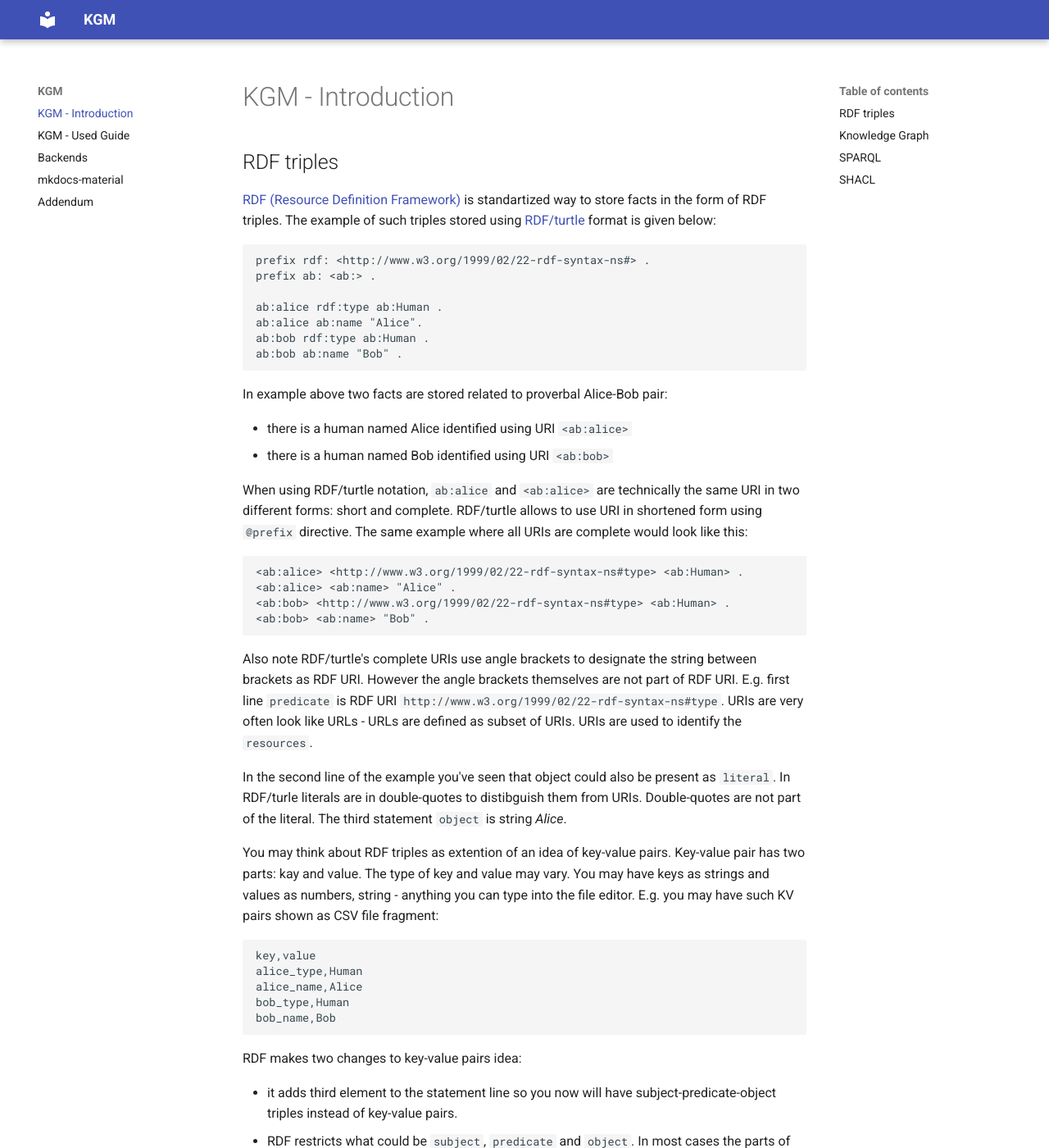
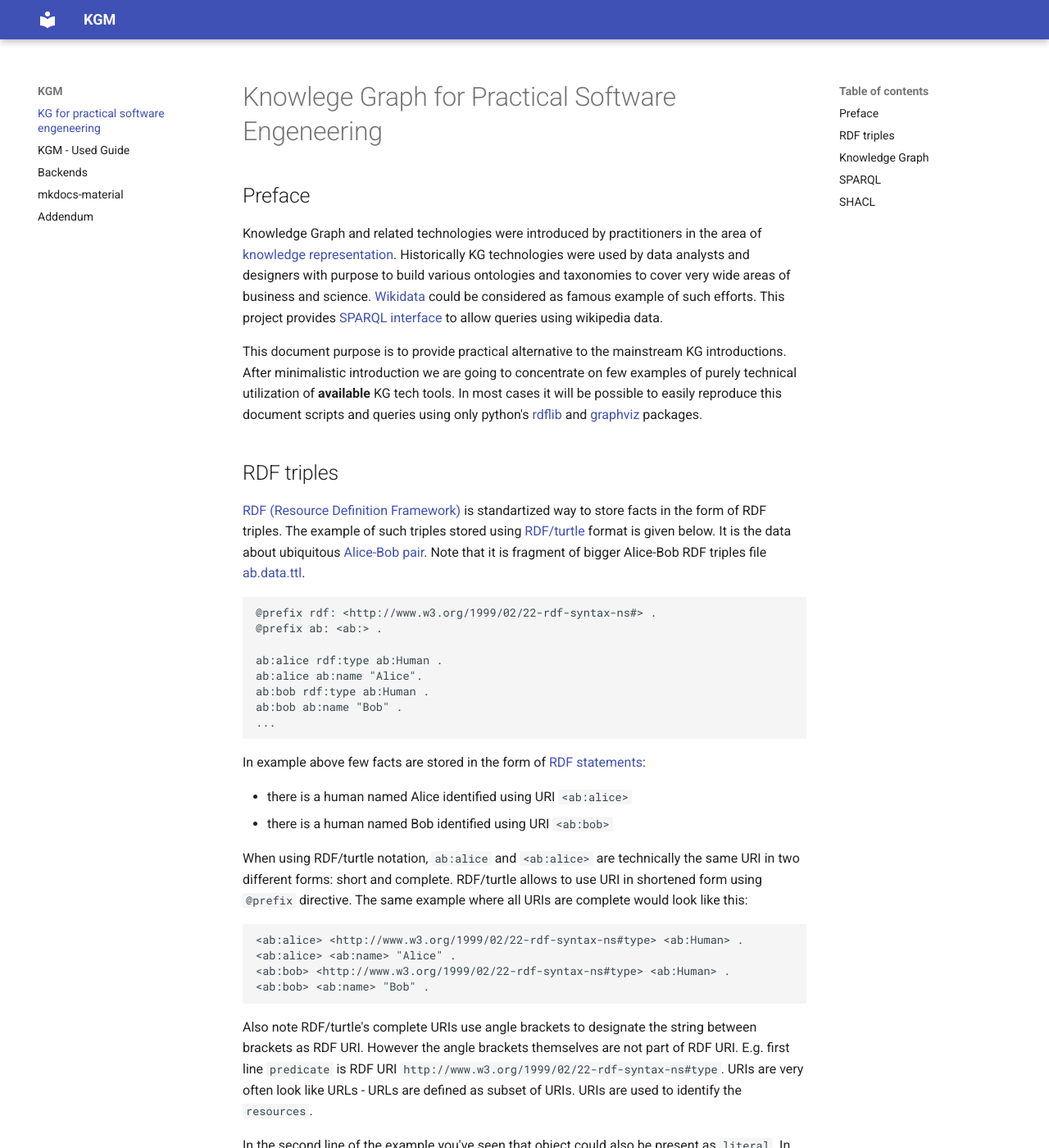
Before and after one commit to GeiselSoftware/kgm, an MkDocs documentation site: the page built from docs/docs/kgm-introduction.md, in a window 1280 px wide and 1400 px high. Shown: the whole window at 82% size. Built offline with MkDocs 1.6.1 and Material for MkDocs 9.7.7, drawn with Linux system fonts in a browser that asks for light colours; some of the changed text lies outside the part shown.

Commit message:
more text to docs, wip

````diff
--- a/docs/docs/kgm-introduction.md
+++ b/docs/docs/kgm-introduction.md
@@ -1,20 +1,27 @@
-# KGM - Introduction
+# Knowlege Graph for Practical Software Engeneering
+
+## Preface
+
+Knowledge Graph and related technologies were introduced by practitioners in the area of [knowledge representation](https://en.wikipedia.org/wiki/Knowledge_representation_and_reasoning). Historically KG technologies were used by data analysts and designers with purpose to build various ontologies and taxonomies to cover very wide areas of business and science. [Wikidata](https://www.wikidata.org/wiki/Wikidata:Main_Page) could be considered as famous example of such efforts. This project provides [SPARQL interface](https://www.wikidata.org/wiki/Wikidata:Request_a_query#Help_with_a_query) to allow queries using wikipedia data.
+
+This document purpose is to provide practical alternative to the mainstream KG introductions. After minimalistic introduction we are going to concentrate on few examples of purely technical utilization of **available** KG tech tools. In most cases it will be possible to easily reproduce this document scripts and queries using only python's [rdflib](https://pypi.org/project/rdflib/) and [graphviz](https://pypi.org/project/graphviz/) packages.
 
 ## RDF triples
 
-[RDF (Resource Definition Framework)](https://en.wikipedia.org/wiki/Resource_Description_Framework) is standartized way to store facts in the form of RDF triples. The example of such triples stored using [RDF/turtle](https://en.wikipedia.org/wiki/Turtle_(syntax)) format is given below:
+[RDF (Resource Definition Framework)](https://en.wikipedia.org/wiki/Resource_Description_Framework) is standartized way to store facts in the form of RDF triples. The example of such triples stored using [RDF/turtle](https://en.wikipedia.org/wiki/Turtle_(syntax)) format is given below. It is the data about ubiquitous [Alice-Bob pair](https://en.wikipedia.org/wiki/Alice_and_Bob). Note that it is fragment of bigger Alice-Bob RDF triples file [ab.data.ttl](/kgm/sparql-example/ab.data.ttl).
 
 ```
-prefix rdf: <http://www.w3.org/1999/02/22-rdf-syntax-ns#> .
-prefix ab: <ab:> .
+@prefix rdf: <http://www.w3.org/1999/02/22-rdf-syntax-ns#> .
+@prefix ab: <ab:> .
 
 ab:alice rdf:type ab:Human .
 ab:alice ab:name "Alice".
 ab:bob rdf:type ab:Human .
 ab:bob ab:name "Bob" .
+...
 ```
 
-In example above two facts are stored related to proverbal Alice-Bob pair:
+In example above few facts are stored in the form of [RDF statements](https://www.w3.org/TR/rdf11-primer/#section-triple):
 
  - there is a human named Alice identified using URI `<ab:alice>`
  - there is a human named Bob identified using URI `<ab:bob>`
@@ -49,10 +56,18 @@
 
 ## Knowledge Graph
 
-Set of [RDF (Resource Definition Framework)](https://en.wikipedia.org/wiki/Resource_Description_Framework) triples can be tought of as [knowledge graph](https://en.wikipedia.org/wiki/Knowledge_graph). [Alice-Bob example RDF triples](/kgm/sparql-example/ab.data.ttl) can be presented as graph below:
+Set of RDF triples can be tought of as [Knowledge Graph](https://en.wikipedia.org/wiki/Knowledge_graph) like this one below:
 
 [![image](sparql-example/ab.data.ttl.png)][file sparql-example/ab.data.ttl.png]
 [file sparql-example/ab.data.ttl.png]: sparql-example/ab.data.ttl.png
+
+As before precise content of the graph is avaible in [ab.data.ttl](/kgm/sparql-example/ab.data.ttl) file. In plain english the KG tells us about Alice and Bob:
+
+ - they are friends.
+ - Alice lives in the location `<ab:worcester>` which is idenitied and [Worcester somewhere in US](https://en.wikipedia.org/wiki/Worcester,_Massachusetts) based on provided country code.
+ - Bob lives in `<ab:boston>`. Unlike intiution based on URI `<ab:boston>` Bob does not live in the capital of Commonwealth of Massachusetts. `<ab:boston>` is identified in triples file as being [Boston somewhere UK](https://en.wikipedia.org/wiki/Boston,_Lincolnshire).
+ - Both Alice and Bob owns pets: dog Amy and cat Luna.
+ - there is one more person on diagram: `<ab:charlie>`. Charlie is from the same place as Alice.
 
 ## SPARQL
 
@@ -73,6 +88,8 @@
 
 [![image](sparql-example/ab-rq-result.png)][file sparql-example/ab-rq-result.png]
 [file sparql-example/ab-rq-result.png]: sparql-example/ab-rq-result.png
+
+[SPARQL playground](https://atomgraph.github.io/SPARQL-Playground/)
 
 If you want to experiment with this simple query you can install python package rdflib and use python script below:
 [rdflib-sparql.py](/kgm/sparql-example/rdflib-sparql.py)
--- a/docs/mkdocs.yml
+++ b/docs/mkdocs.yml
@@ -17,7 +17,7 @@
 
 # Page tree
 nav:
-  - KGM - Introduction: kgm-introduction.md
+  - KG for practical software engeneering: kgm-introduction.md
   - KGM - Used Guide: kgm-userguide.md
   - Backends: backends.md
   - mkdocs-material: about-mkdocs.md
````
